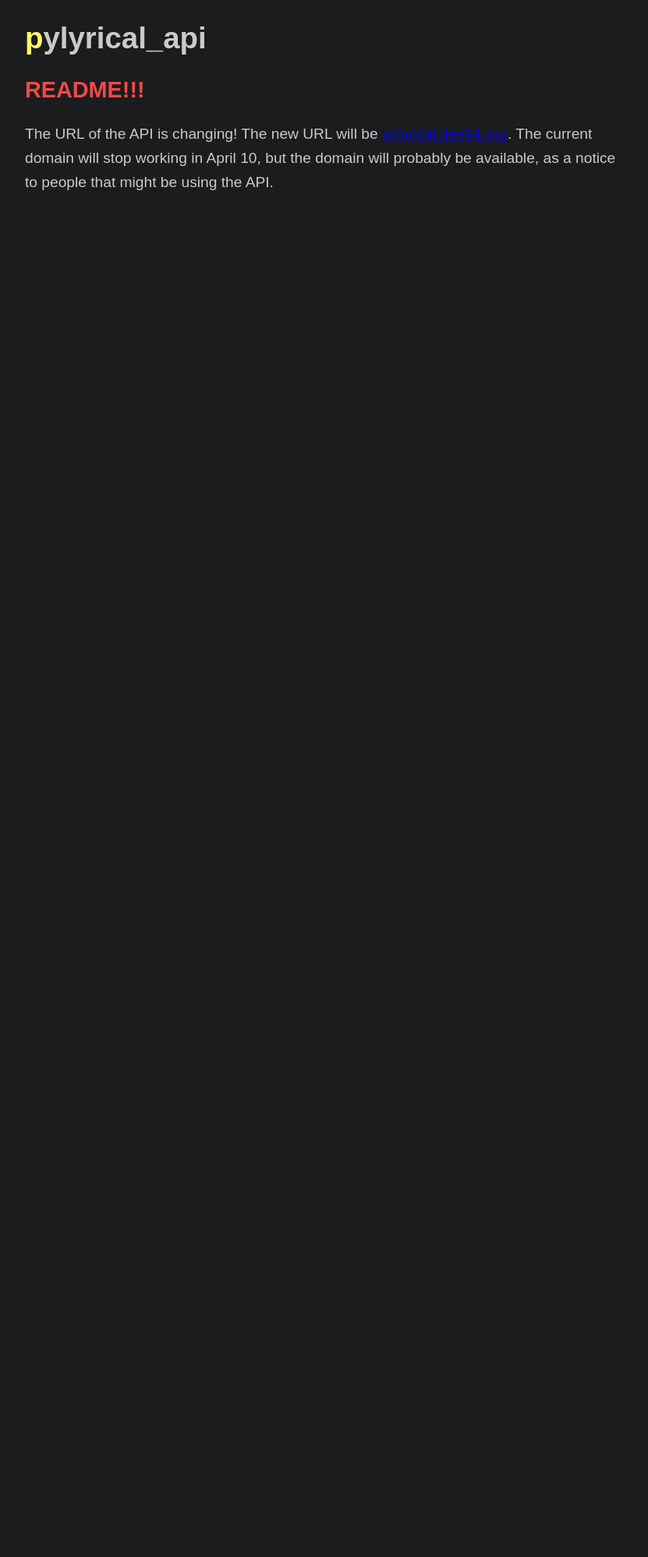
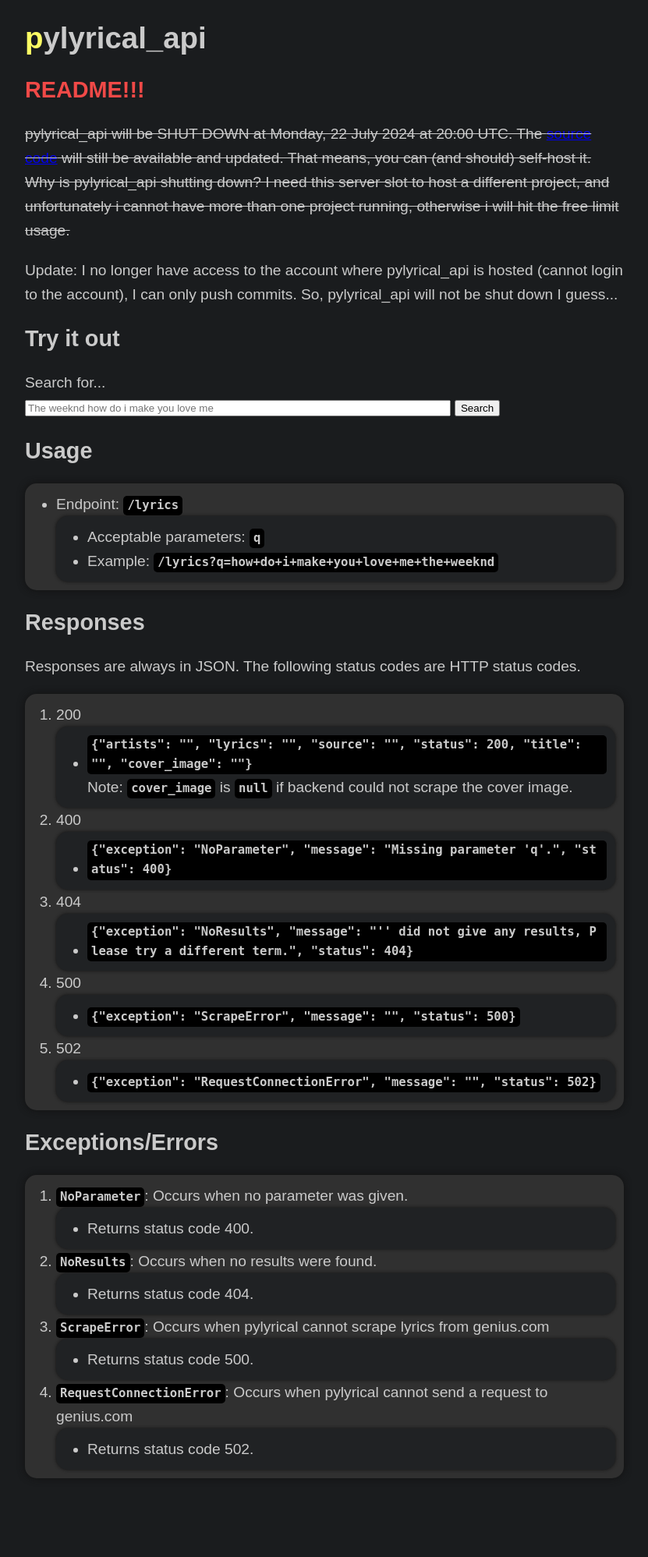
Before and after one commit to devlocalhost/pylyrical_api, a Flask app: page / in a window 1280 px wide. Shown: the whole page at 78% size, without its empty margins (224-1055 px from the left). Before the commit the page ends 244 px from the top, so only its background shows below. Run offline with Flask 3, Linux system fonts and the light colour scheme.

Commit message:
Revert "migrating from render to a server"
This reverts commit 6681bd705dc839377058c4db720465985f431177. wasnt
supposed to be on main

```diff
--- a/templates/index.html
+++ b/templates/index.html
@@ -13,7 +13,109 @@
         <h1 class="colored" onclick="toggleStylesheet()">pylyrical_api</h1>
 
         <h2 style="color: #f04947">README!!!</h2>
-        <p>The URL of the API is changing! The new URL will be <a href="https://pylyrical.dev64.xyz">pylyrical.dev64.xyz</a>. The current domain will stop working in April 10, but the domain will probably be available, as a notice to people that might be using the API.</p>
+        <p><del>pylyrical_api will be SHUT DOWN at Monday, 22 July 2024 at 20:00 UTC. The <a href="https://github.com/devlocalhost/pylyrical_api">source code</a> will still be available and updated. That means, you can (and should) self-host it. Why is pylyrical_api shutting down? I need this server slot to host a different project, and unfortunately i cannot have more than one project running, otherwise i will hit the free limit usage.</del></p>
+
+        <p>Update: I no longer have access to the account where pylyrical_api is hosted (cannot login to the account), I can only push commits. So, pylyrical_api will not be shut down I guess...</p>
+
+        <h2>Try it out</h2>
+        <form action="/lyrics" method="get">
+            <label for="query">Search for...</label>
+            <br />
+            <input
+                type="text"
+                id="query"
+                name="q"
+                placeholder="The weeknd how do i make you love me"
+                required
+            />
+            <button type="submit">Search</button>
+        </form>
+
+        <h2>Usage</h2>
+
+        <ul>
+            <li>Endpoint: <code>/lyrics</code></li>
+            <ul>
+                <li>Acceptable parameters: <code>q</code></li>
+                <li>
+                    Example:
+                    <code>/lyrics?q=how+do+i+make+you+love+me+the+weeknd</code>
+                </li>
+            </ul>
+        </ul>
+
+        <h2>Responses</h2>
+        <p>Responses are always in JSON. The following status codes are HTTP status codes.</p>
+
+        <ol>
+            <li>200</li>
+            <ul>
+                <li>
+                    <code>{"artists": "", "lyrics": "", "source": "", "status": 200, "title": "", "cover_image": ""}</code>
+                    Note: <code>cover_image</code> is <code>null</code> if backend could not scrape the cover image.
+                </li>
+            </ul>
+
+            <li>400</li>
+            <ul>
+                <li>
+                    <code>{"exception": "NoParameter", "message": "Missing parameter 'q'.", "status": 400}</code>
+                </li>
+            </ul>
+
+            <li>404</li>
+            <ul>
+                <li>
+                    <code>{"exception": "NoResults", "message": "'' did not give any results, Please try a different term.", "status": 404}</code>
+                </li>
+            </ul>
+
+            <li>500</li>
+            <ul>
+                <li>
+                    <code>{"exception": "ScrapeError", "message": "", "status": 500}</code>
+                </li>
+            </ul>
+
+            <li>502</li>
+            <ul>
+                <li>
+                    <code>{"exception": "RequestConnectionError", "message": "", "status": 502}</code>
+                </li>
+            </ul>
+        </ol>
+
+        <h2>Exceptions/Errors</h2>
+
+        <ol>
+            <li>
+                <code>NoParameter</code>: Occurs when no parameter was given.
+            </li>
+            <ul>
+                <li>Returns status code 400.</li>
+            </ul>
+
+            <li><code>NoResults</code>: Occurs when no results were found.</li>
+            <ul>
+                <li>Returns status code 404.</li>
+            </ul>
+
+            <li>
+                <code>ScrapeError</code>: Occurs when pylyrical cannot scrape
+                lyrics from genius.com
+            </li>
+            <ul>
+                <li>Returns status code 500.</li>
+            </ul>
+
+            <li>
+                <code>RequestConnectionError</code>: Occurs when pylyrical
+                cannot send a request to genius.com
+            </li>
+            <ul>
+                <li>Returns status code 502.</li>
+            </ul>
+        </ol>
 
         <script src="/static/script.js"></script>
     </body>
```
